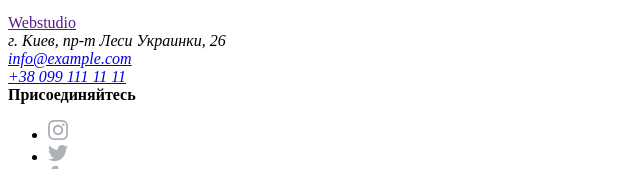
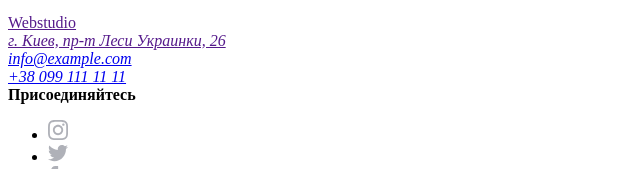
Before and after one commit to tatyanazhuravlova/goit-markup-hw-01, a plain HTML site: page index.html in a window 1280 px wide. Shown: the part 4300-4469 px from the top of the page, 0-640 px from the left. Drawn offline with Linux system fonts and the light colour scheme.

Commit message:
Исправление ошибок в HEADER иFOOTER

```diff
--- a/index.html
+++ b/index.html
@@ -15,6 +15,7 @@
           <li><a href="">Портфолио</a></li>
           <li><a href="">Контакты</a></li>
         </ul>
+      </nav>
       <ul>
         <li>
           <a href=""><img src="./image/email.svg" alt="Конверт" /></a>
@@ -27,7 +28,6 @@
           >
         </li>
       </ul>
-      </nav>
     </header>
     <main>
       <!--Главный сектор-->
@@ -292,13 +292,16 @@
     </main>
     <footer>
       <!--Адрес компании-->
+      <div>
         <a href=""><span class="logo">Web</span>studio</a>
         <address>
-        г. Киев, пр-т Леси Украинки, 26 <br />
+          <a href="">г. Киев, пр-т Леси Украинки, 26</a> <br />
           <a href="mailto:info@example.com">info@example.com </a> <br />
           <a href="tel:+380991111111">+38 099 111 11 11</a>
         </address>
+      </div>
       <!--Соцсети-->
+      <div>
         <b>Присоединяйтесь</b>
         <ul>
           <li>
@@ -322,12 +325,15 @@
             /></a>
           </li>
         </ul>
+      </div>
       <!--Формы-->
+      <div>
         <b>Подпишитесь на рассылку</b>
         <p><a href="">E-mail</a></p>
         <p><a href="">Подписаться</a></p>
+      </div>
       <!--Создатель сайта-->
-      <address><a href="">2020 &#10072 Developed by GoIT Students</a></address>
+      <address><a href="">2020 &#10072; Developed by GoIT Students</a></address>
     </footer>
   </body>
 </html>
```
Lines whose indentation alone changed are shown as unchanged.
